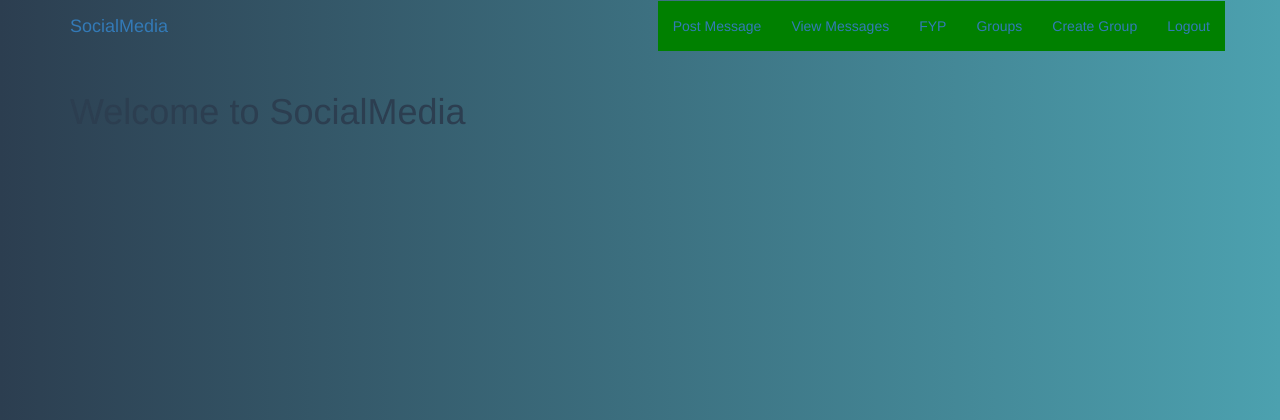
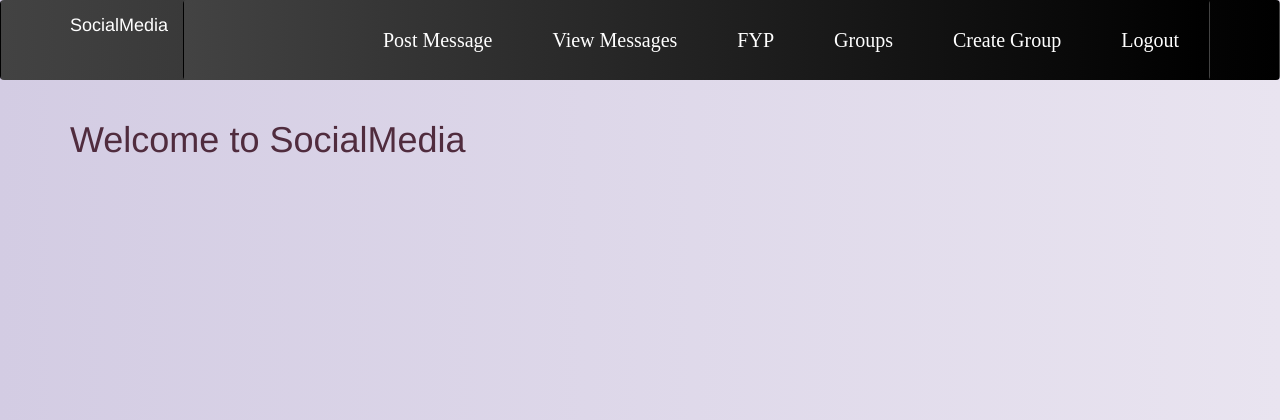
Before and after one commit to Humayun121/SocialMedia, a Django app: page / in a window 1280 px wide. Shown: the top 420 px of the page. Run offline with Django 4.2, Linux system fonts and the light colour scheme; the visitor is signed in with stand-in values (Sample User, id 1); some libraries are stand-ins or nearby versions.

Commit message:
changed the looks for navbar and page colour

```diff
--- /dev/null
+++ b/socials/socials/src/sass/base/_navbar.scss
@@ -0,0 +1,70 @@
+/* Top and Bottom borders go out */
+.topBotomBordersOut a:before, .topBotomBordersOut a:after
+{
+    position: absolute;
+    left: 0px;
+    width: 100%;
+    height: 2px;
+    background: #fff;
+    content: "";
+    opacity: 0;
+    transition: all 0.3s;
+}
+
+.topBotomBordersOut a:before
+{
+    top: 0px;
+    transform: translateY(10px);
+}
+
+.topBotomBordersOut a:after
+{
+    bottom: 0px;
+    transform: translateY(-10px);
+}
+
+.topBotomBordersOut a:hover:before, .topBotomBordersOut a:hover:after
+{
+    opacity: 1;
+    transform: translateY(0px);
+}
+
+
+
+.navbar {
+    display: flex;
+    align-items: center;
+    justify-content: flex-end;
+    font-size: 2rem;
+    list-style: none;
+    background-image: linear-gradient(to right, #434343 0%, black 100%);
+    height: 8rem;
+
+    &__space {
+        margin: 0rem 1rem;
+    }
+
+
+
+
+}
+
+
+.nav-container {
+    margin: 0 auto;
+	//padding: 10em 3em;
+	text-align: center;
+
+
+}
+
+.nav-container a {
+    color: #FFF;
+    text-decoration: none;
+    font: 20px Raleway;
+    margin: 0px 10px;
+    padding: 10px 10px;
+    position: relative;
+    z-index: 0;
+    cursor: pointer;
+}
--- a/socials/socials/src/sass/main.scss
+++ b/socials/socials/src/sass/main.scss
@@ -1 +1,4 @@
 @import "./pages/page.scss";
+
+@import "./base/typography.scss";
+@import "./base/navbar";
--- /dev/null
+++ b/socials/socials/src/sass/pages/_page.scss
@@ -0,0 +1,14 @@
+body {
+    //background-image: linear-gradient(to right, #2c3e50, #4ca1af);
+
+    background-image: linear-gradient(to right, #d3cce3, #e9e4f0);
+}
+
+h1 {
+    color: #502C3E;
+}
+
+a {
+    color: #fff;
+
+}
--- a/socials/socials/src/sass/pages/page.scss
+++ /dev/null
@@ -1,13 +0,0 @@
-body {
-    background-image: linear-gradient(to right, #2c3e50, #4ca1af);
-
-}
-
-h1 {
-    color: #2c3e50;
-}
-
-li{
-    color: red;
-    background-color: green;
-}
--- a/socials/socials/static/css/base.css
+++ b/socials/socials/static/css/base.css
@@ -1,14 +1,69 @@
 body {
-  background-image: linear-gradient(to right, #2c3e50, #4ca1af);
+  background-image: linear-gradient(to right, #d3cce3, #e9e4f0);
 }
 
 h1 {
-  color: #2c3e50;
+  color: #502C3E;
 }
 
-li {
-  color: red;
-  background-color: green;
+a {
+  color: #fff;
+}
+
+/* Top and Bottom borders go out */
+.topBotomBordersOut a:before, .topBotomBordersOut a:after {
+  position: absolute;
+  left: 0px;
+  width: 100%;
+  height: 2px;
+  background: #fff;
+  content: "";
+  opacity: 0;
+  transition: all 0.3s;
+}
+
+.topBotomBordersOut a:before {
+  top: 0px;
+  transform: translateY(10px);
+}
+
+.topBotomBordersOut a:after {
+  bottom: 0px;
+  transform: translateY(-10px);
+}
+
+.topBotomBordersOut a:hover:before, .topBotomBordersOut a:hover:after {
+  opacity: 1;
+  transform: translateY(0px);
+}
+
+.navbar {
+  display: flex;
+  align-items: center;
+  justify-content: flex-end;
+  font-size: 2rem;
+  list-style: none;
+  background-image: linear-gradient(to right, #434343 0%, black 100%);
+  height: 8rem;
+}
+.navbar__space {
+  margin: 0rem 1rem;
+}
+
+.nav-container {
+  margin: 0 auto;
+  text-align: center;
+}
+
+.nav-container a {
+  color: #FFF;
+  text-decoration: none;
+  font: 20px Raleway;
+  margin: 0px 10px;
+  padding: 10px 10px;
+  position: relative;
+  z-index: 0;
+  cursor: pointer;
 }
 
 /*# sourceMappingURL=base.css.map */
--- a/socials/templates/base.html
+++ b/socials/templates/base.html
@@ -17,15 +17,15 @@
         <div class="container">
             <a class="navbar-brand mynav" href="{% url 'home' %}">SocialMedia</a>
 
-            <ul class="nav navbar-nav navbar-right">
+            <ul class="navbar nav-container topBotomBordersOut">
                 <!-- If they are logged in -->
                 {% if user.is_authenticated %}
-                    <li><a href="{% url 'posts:create' %}">Post Message</a></li>
-                    <li><a href="{% url 'posts:allPost' %}">View Messages</a></li>
-                    <li><a href="{% url 'posts:post_following' %}">FYP</a></li>
-                    <li><a href="{% url 'groups:all' %}">Groups</a></li>
-                    <li><a href="{% url 'groups:create' %}">Create Group</a></li>
-                    <li><a href="{% url 'accounts:logout' %}">Logout</a></li>
+                    <li class="navbar__space"><a href="{% url 'posts:create' %}">Post Message</a></li>
+                    <li class="navbar__space"><a href="{% url 'posts:allPost' %}">View Messages</a></li>
+                    <li class="navbar__space"><a href="{% url 'posts:post_following' %}">FYP</a></li>
+                    <li class="navbar__space"><a href="{% url 'groups:all' %}">Groups</a></li>
+                    <li class="navbar__space"><a href="{% url 'groups:create' %}">Create Group</a></li>
+                    <li class="navbar__space"><a href="{% url 'accounts:logout' %}">Logout</a></li>
                 <!-- If they are not logged in -->
                 {% else %}
                     <li><a href="#">Groups</a></li>
@@ -36,6 +36,8 @@
         </div>
     </nav>
 
+
+
     <!-- CONTENT -->
     <div class="container mycontent">
         {% block content %}
```
Also changed, not shown: socials/socials/src/sass/base/typography.scss (added), 1 other file.
